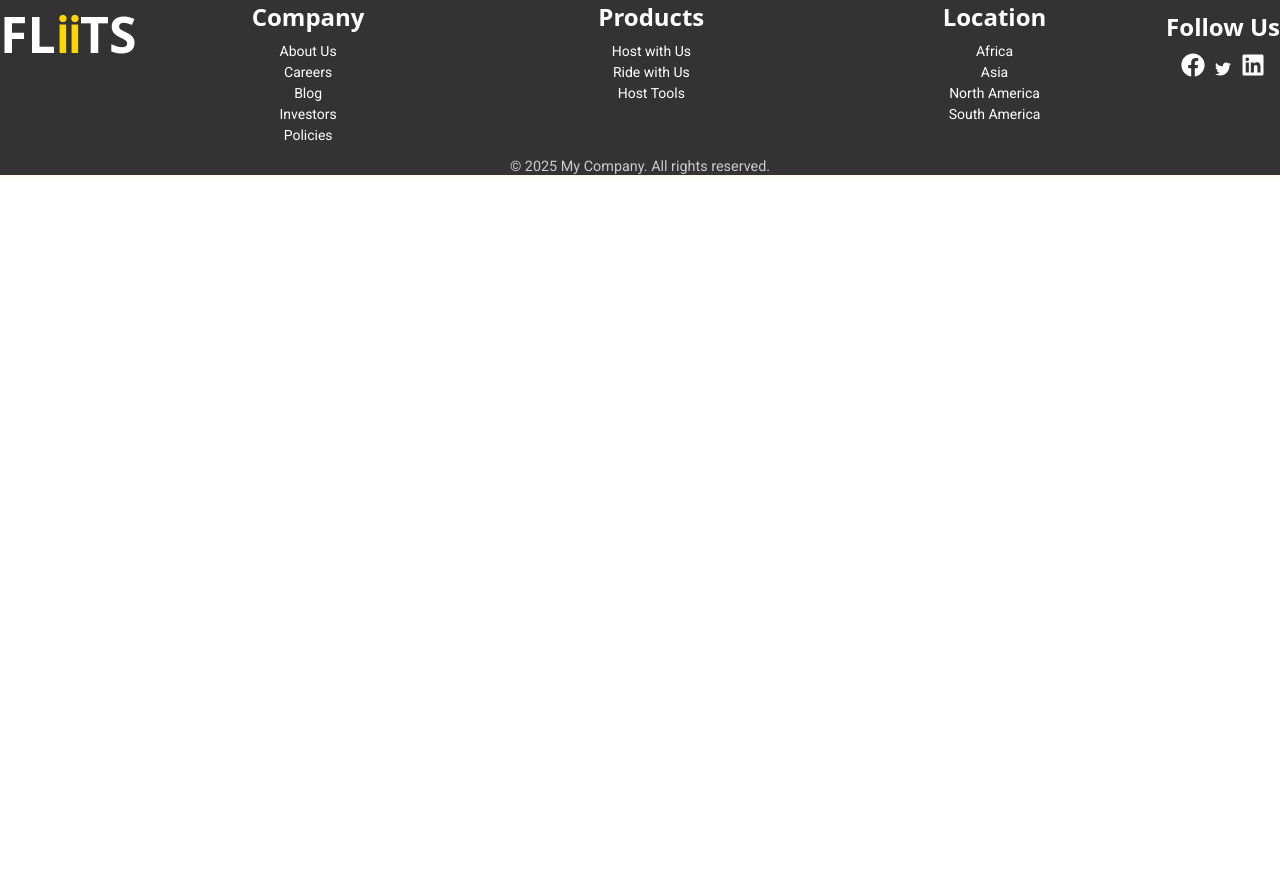
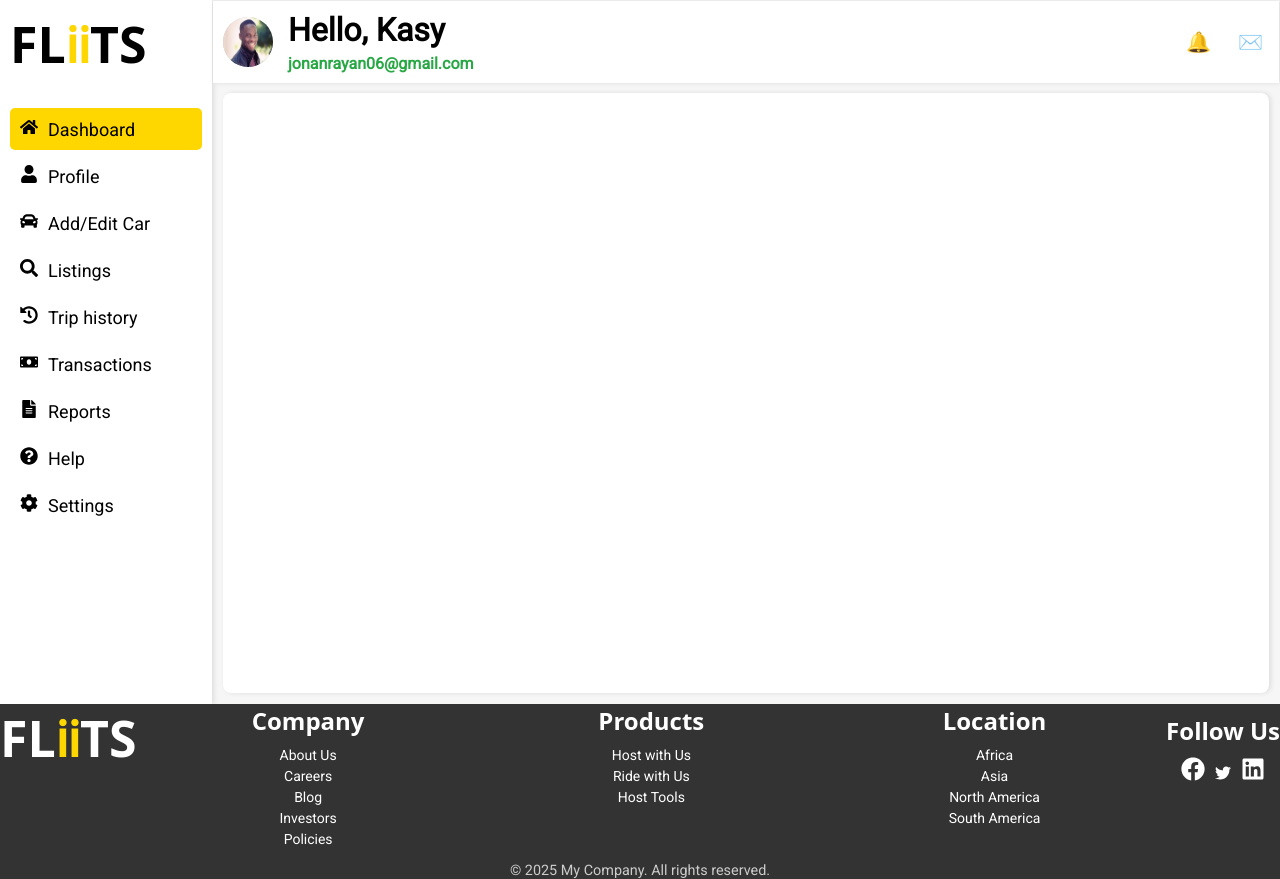
Before and after one commit to Kasy256/FLIITS_APP_V1, a React (Vite) app in the folder FLIITS_CLIENT/: page /DashboardProfile in a window 1280 px wide. Before the commit the page ends 800 px from the top, so only its background shows below. Built offline with nearby package versions, Linux system fonts and the light colour scheme; no server answers; a web font is replaced by a local one.

Commit message:
Created Dashboard-sidebar components and othr pages

```diff
--- a/FLIITS_CLIENT/src/App.jsx
+++ b/FLIITS_CLIENT/src/App.jsx
@@ -14,6 +14,7 @@ import FeedbackForm from './components/FeedbackForm';
 import PaymentInfo from './pages/PaymentInfo';
 import './App.css';
 import '@fontsource/roboto';
+import DashboardProfile from './pages/DashboardProfile';
 
 function App() {
 
@@ -35,9 +36,9 @@ function App() {
         <Route path="/CarInfoPage" element={<CarInfoPage />} />
         <Route path="/FeedBackForm" element={<FeedbackForm />} />
         <Route path='/PaymentPage' element={<PaymentInfo />} />
+        <Route path="/DashboardProfile" element={<DashboardProfile />} />
         <Route path="/" element={<Home />} />
         </Routes>
-
         <Footer />
         </div>
       </Router>
--- /dev/null
+++ b/FLIITS_CLIENT/src/components/DashboardSidebar.jsx
@@ -0,0 +1,55 @@
+import { useState } from "react";
+import {
+  FaHome,
+  FaUser,
+  FaCar,
+  FaSearch,
+  FaHistory,
+  FaMoneyBill,
+  FaFileAlt,
+  FaQuestionCircle,
+  FaCog,
+} from "react-icons/fa";
+import { Link } from "react-router-dom";
+import "../styles/Dashboard.css";
+
+const DashboardSidebar = () => {
+  const [activeNav, setActiveNav] = useState("Dashboard");
+
+  const navItems = [
+    { label: "Dashboard", icon: <FaHome className="Dashboard-icons" />, path: "/Dashboard" },
+    { label: "Profile", icon: <FaUser className="Dashboard-icons" />, path: "/DashboardProfile" },
+    { label: "Add/Edit Car", icon: <FaCar className="Dashboard-icons" />, path: "/Dashboard" },
+    { label: "Listings", icon: <FaSearch className="Dashboard-icons" />, path: "/Dashboard" },
+    { label: "Trip history", icon: <FaHistory className="Dashboard-icons" />, path: "/Dashboard" },
+    { label: "Transactions", icon: <FaMoneyBill className="Dashboard-icons" />, path: "/Dashboard" },
+    { label: "Reports", icon: <FaFileAlt className="Dashboard-icons" />, path: "/Dashboard" },
+    { label: "Help", icon: <FaQuestionCircle className="Dashboard-icons" />, path: "/Dashboard" },
+    { label: "Settings", icon: <FaCog className="Dashboard-icons" />, path: "/Dashboard" },
+  ];
+
+  return (
+    <div className="dashboard-container">
+      <div className="dashboard-logo">
+        <Link to="/">
+          FL<span style={{ color: "gold" }}>ii</span>TS
+        </Link>
+      </div>
+      <nav className="Dashboard-options">
+        {navItems.map((item) => (
+          <Link
+            key={item.label}
+            to={item.path}
+            className={activeNav === item.label ? "active" : ""}
+            onClick={() => setActiveNav(item.label)}
+          >
+            {item.icon}
+            <span>{item.label}</span>
+          </Link>
+        ))}
+      </nav>
+    </div>
+  );
+};
+
+export default DashboardSidebar;
--- a/FLIITS_CLIENT/src/pages/Dashboard.jsx
+++ b/FLIITS_CLIENT/src/pages/Dashboard.jsx
@@ -1,21 +1,9 @@
 import { useState, useEffect } from "react";
-import { Link } from "react-router-dom";
-import {
-  FaBars,
-  FaHome,
-  FaUser,
-  FaCar,
-  FaSearch,
-  FaHistory,
-  FaMoneyBill,
-  FaFileAlt,
-  FaQuestionCircle,
-  FaCog,
-} from "react-icons/fa";
+import { FaBars } from "react-icons/fa";
 import "../styles/Dashboard.css";
+import DashboardSidebar from "../components/DashboardSidebar";
 
 export default function Dashboard() {
-  const [activeNav, setActiveNav] = useState("Dashboard");
   const [user, setUser] = useState(null);
   const [loading, setLoading] = useState(true);
   const [error, setError] = useState(null);
@@ -53,44 +41,14 @@ export default function Dashboard() {
   const name = user?.fullName || "Kasy";
   const email = user?.email || "jonanrayan06@gmail.com";
 
-  const navItems = [
-    { label: "Dashboard", icon: <FaHome className="Dashboard-icons" /> },
-    { label: "Profile", icon: <FaUser className="Dashboard-icons" /> },
-    { label: "Add/Edit Car", icon: <FaCar className="Dashboard-icons" /> },
-    { label: "Listings", icon: <FaSearch className="Dashboard-icons" /> },
-    { label: "Trip history", icon: <FaHistory className="Dashboard-icons" /> },
-    {
-      label: "Transactions",
-      icon: <FaMoneyBill className="Dashboard-icons" />,
-    },
-    { label: "Reports", icon: <FaFileAlt className="Dashboard-icons" /> },
-    { label: "Help", icon: <FaQuestionCircle className="Dashboard-icons" /> },
-    { label: "Settings", icon: <FaCog className="Dashboard-icons" /> },
-  ];
 
   return (
     <div className="dashboard">
       <aside className={`sidebar ${sidebarVisible ? "visible" : ""}`}>
-        <div className="dashboard-logo">
-          <Link to="/">
-            FL<span style={{ color: "gold" }}>ii</span>TS
-          </Link>
-        </div>
-        <nav className="Dashboard-options">
-          {navItems.map((item) => (
-            <a
-              key={item.label}
-              href="#"
-              className={activeNav === item.label ? "active" : ""}
-              onClick={() => setActiveNav(item.label)}
-            >
-              {item.icon}
-              <span>{item.label}</span>
-            </a>
-          ))}
-        </nav>
+        <DashboardSidebar />
       </aside>
 
+      {/* Header Sectiion */}
       <main className="main-content">
         <header className="Dashboard-header">
           <div className="user-info">
@@ -117,6 +75,7 @@ export default function Dashboard() {
           />
         </header>
 
+        {/* Main Content Section */}
         <div className="balance-section">
           <div className="balance-card">
             <h3>Available Balance</h3>
--- /dev/null
+++ b/FLIITS_CLIENT/src/pages/DashboardProfile.jsx
@@ -0,0 +1,87 @@
+import { useState, useEffect } from "react";
+import { FaBars } from "react-icons/fa";
+import DashboardSidebar from "../components/DashboardSidebar";
+
+const DashboardProfile =()=> {
+
+    const [user, setUser] = useState(null);
+      const [loading, setLoading] = useState(true);
+      const [error, setError] = useState(null);
+      const [sidebarVisible, setSidebarVisible] = useState(false);
+
+      useEffect(() => {
+        window.scrollTo(0, 0);
+
+        const fetchUserData = async () => {
+          try {
+            const response = await fetch(
+              `${import.meta.env.VITE_SERVER_BASE_URL}/api/userdata`,
+              {
+                method: "GET",
+                headers: {
+                  Authorization: `Bearer ${localStorage.getItem("token")}`,
+                },
+              }
+            );
+            if (!response.ok) {
+              throw new Error("Failed to fetch user data");
+            }
+            const data = await response.json();
+            setUser(data);
+          } catch (error) {
+            setError(error.message);
+          } finally {
+            setLoading(false);
+          }
+        };
+
+        fetchUserData();
+      }, []);
+
+      const name = user?.fullName || "Kasy";
+      const email = user?.email || "jonanrayan06@gmail.com";
+
+  return (
+    <div className='dashboard'>
+        <aside className={`sidebar ${sidebarVisible ? "visible" : ""}`}>
+        <DashboardSidebar />
+      </aside>
+
+      {/* Header Sectiion */}
+      <main className="main-content">
+        <header className="Dashboard-header">
+          <div className="user-info">
+            <div className="avatar">
+              <img src="/review 1.jpg" alt="profile" className="Profile" />
+            </div>
+            <div>
+              <h1 className="header-name">
+                Hello, {loading ? "Loading..." : name}
+              </h1>
+              <p className="header-email">
+                {loading ? "Fetching data..." : email}
+              </p>
+            </div>
+          </div>
+          <div className="notifications">
+            <button>🔔</button>
+            <button>✉️</button>
+          </div>
+          <FaBars
+            className="header-nav"
+            id="header-nav"
+            onClick={() => setSidebarVisible(!sidebarVisible)}
+          />
+        </header>
+
+        {/* Main Content Section */}
+        <div className="All-Main-Content">
+
+        </div>
+
+        </main>
+    </div>
+  )
+}
+
+export default DashboardProfile
--- a/FLIITS_CLIENT/src/styles/Dashboard.css
+++ b/FLIITS_CLIENT/src/styles/Dashboard.css
@@ -135,11 +135,19 @@
   .chart-section {
     background-color: white;
     padding: 20px;
-    border-radius: 10px;
+    border-radius: 8px;
     margin: 10px;
     box-shadow: 2px 0 5px rgba(0, 0, 0, 0.1);
   }
 
+  .All-Main-Content{
+    height: 70vh; /* To be removed */
+    background-color: white;
+    padding: 20px;
+    border-radius: 8px;
+    margin: 10px;
+    box-shadow: 2px 0 5px rgba(0, 0, 0, 0.1);
+  }
   .chart {
     display: flex;
     height: 200px;
```
